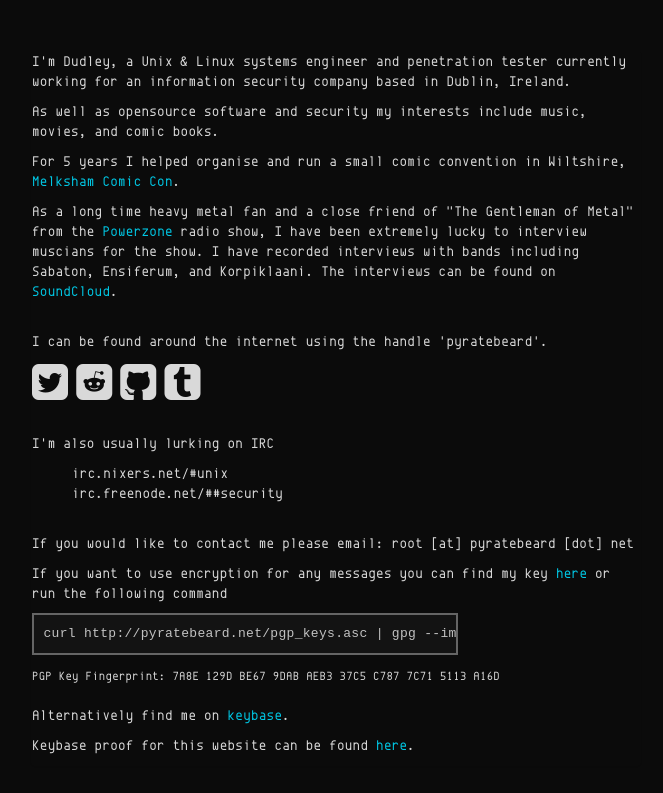
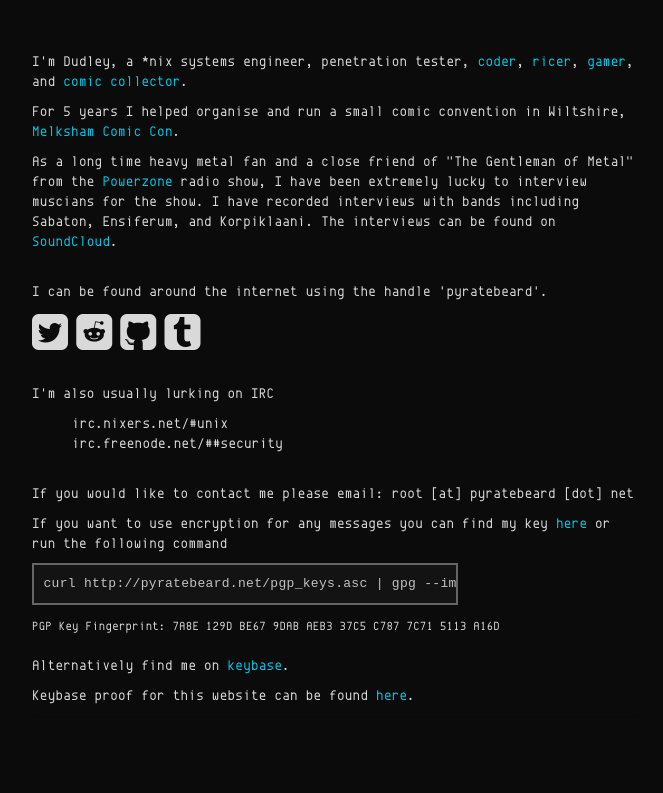
Before and after one commit to pyratebeard/pyratebeard.github.io, a Jekyll site: the page built from bio.html, in a window 1280 px wide. Shown: the top 793 px of the page, without its empty margins (304-967 px from the left). Built offline with Jekyll 4.4.1, drawn with Linux system fonts in a browser that asks for light colours.

Commit message:
Modified details with links

```diff
--- a/bio.html
+++ b/bio.html
@@ -3,10 +3,7 @@
 layout: default
 ---
 
-<p>I'm Dudley, a Unix &amp; Linux systems engineer and penetration tester currently working for an information security company based in Dublin, Ireland.</p>
-
-<p>As well as opensource software and security my interests include music, movies, and comic books.</p>
-
+<p>I'm Dudley, a *nix systems engineer, penetration tester, <a href='/src' target='_blank' rel='noopener noreferrer'>coder</a>, <a href='https://www.reddit.com/r/unixporn/wiki/themeing/dictionary#wiki_rice' target="_blank" rel="noopener noreferrer">ricer</a>, <a href='https://steamcommunity.com/id/pyratebeard' target="_blank" rel="noopener noreferrer">gamer</a>, and <a href='https://www.stashmycomics.com/publicview.asp?username=pyratebeard' target='_blank' rel='noopener noreferrer'>comic collector</a>.</p>
 <p>For 5 years I helped organise and run a small comic convention in Wiltshire, <a href="https://facebook.com/melkshamcomiccon" target="_blank" rel="noopener noreferrer">Melksham Comic Con</a>.</p>
 
 <p>As a long time heavy metal fan and a close friend of "The Gentleman of Metal" from the <a href="https://facebook.com/powerzonemetal" target="_blank" rel="noopener noreferrer">Powerzone</a> radio show, I have been extremely lucky to interview muscians for the show. I have recorded interviews with bands including Sabaton, Ensiferum, and Korpiklaani. The interviews can be found on <a href="https://soundcloud.com/pyratebeard" target="_blank" rel="noopener noreferrer">SoundCloud</a>.</p>
```
